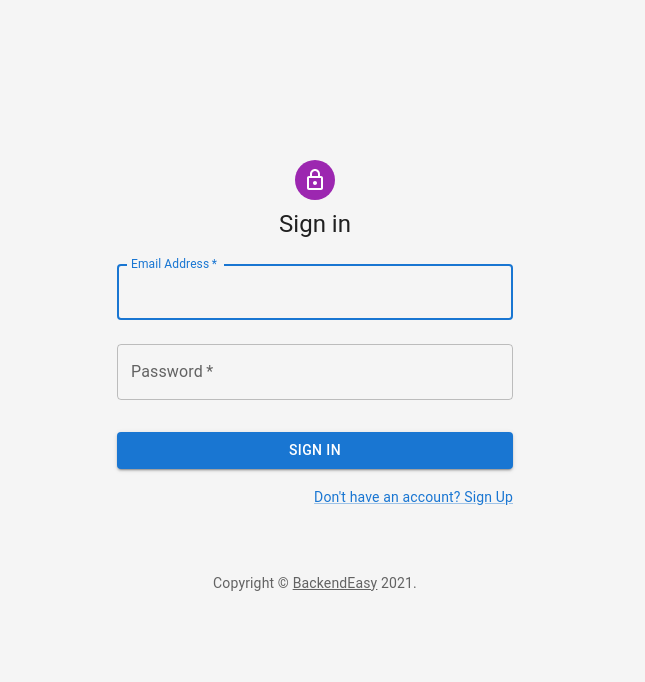
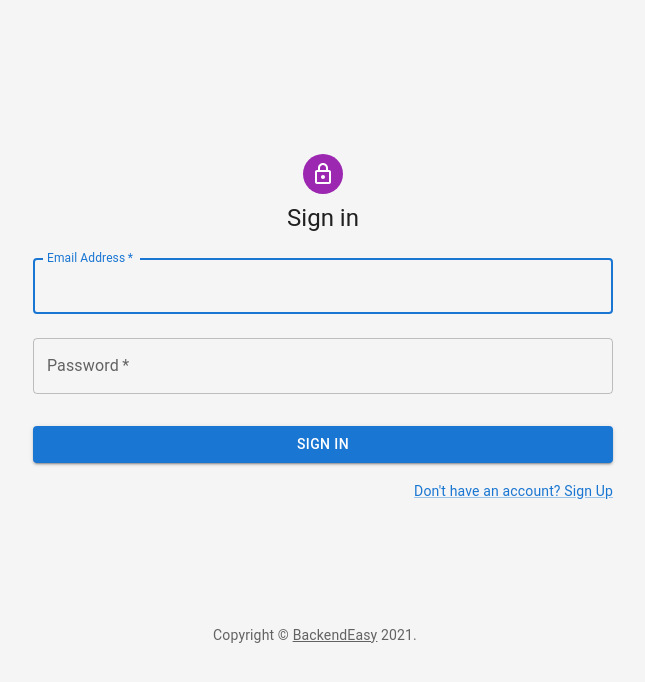
Before and after one commit to justhanzala/client.api.backendeasy, a React (Create React App) app: page / in a window 1280 px wide. Shown: the top 682 px of the page, without its empty margins (313-958 px from the left). Built offline with nearby package versions, Linux system fonts and the light colour scheme.

Commit message:
some style change

```diff
--- a/src/pages/Signin.js
+++ b/src/pages/Signin.js
@@ -50,13 +50,15 @@ const SignIn = () => {
 
   return (
     <ThemeProvider theme={theme}>
-      <Container component="main" maxWidth="xs">
+      <Container component="main">
         <CssBaseline />
         <Box
           sx={{
-            marginTop: 8,
+            ml: 2,
+            height: "100%",
             display: "flex",
             flexDirection: "column",
+            justifyContent: "center",
             alignItems: "center",
           }}
         >
--- a/src/pages/Signup.js
+++ b/src/pages/Signup.js
@@ -73,7 +73,8 @@ const SignUp = () => {
         <CssBaseline />
         <Box
           sx={{
-            marginTop: 8,
+            ml: 2,
+            height: "100%",
             display: "flex",
             flexDirection: "column",
             alignItems: "center",
```
